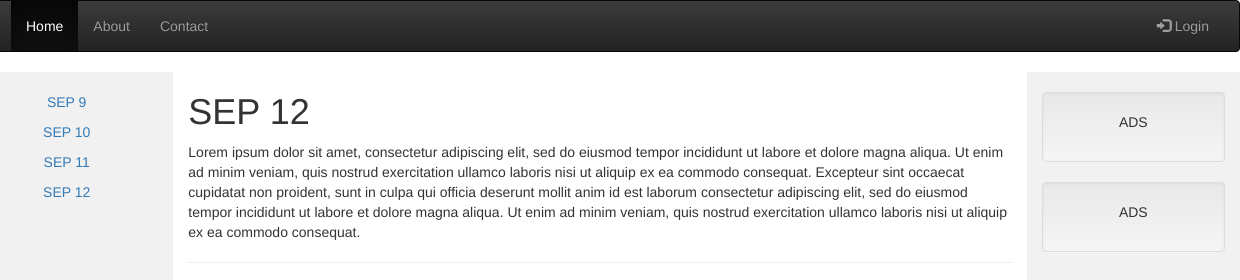
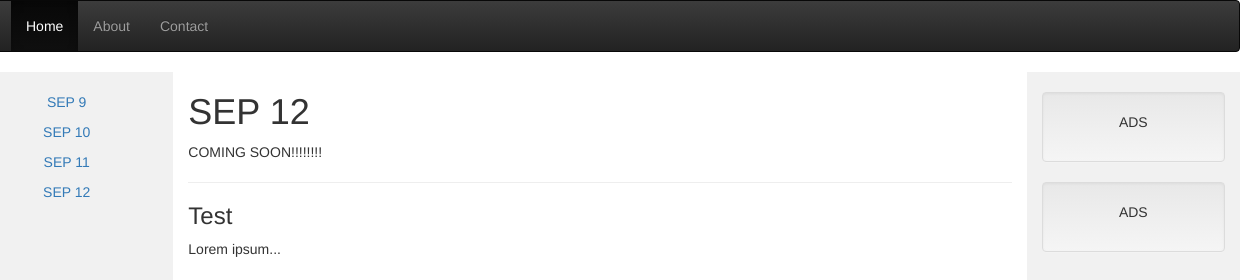
Before and after one commit to giovannim1166/sep-guide, a plain HTML site: page sep-12.html in a window 1280 px wide. Shown: the top 280 px of the page, 40-1280 px from the left. Drawn offline with nearby package versions, Linux system fonts and the light colour scheme.

Commit message:
sep12 and sep 11

```diff
--- a/sep-12.html
+++ b/sep-12.html
@@ -43,7 +43,6 @@
           <li><a href="#">Contact</a></li>
         </ul>
         <ul class="nav navbar-nav navbar-right">
-          <li><a href="#"><span class="glyphicon glyphicon-log-in"></span> Login</a></li>
         </ul>
       </div>
     </div>
@@ -59,9 +58,7 @@
       </div>
       <div class="col-sm-8 text-left">
         <h1>SEP 12</h1>
-        <p>Lorem ipsum dolor sit amet, consectetur adipiscing elit, sed do eiusmod tempor incididunt ut labore et dolore magna aliqua. Ut enim ad minim veniam, quis nostrud exercitation ullamco laboris nisi ut aliquip ex ea commodo consequat. Excepteur sint
-          occaecat cupidatat non proident, sunt in culpa qui officia deserunt mollit anim id est laborum consectetur adipiscing elit, sed do eiusmod tempor incididunt ut labore et dolore magna aliqua. Ut enim ad minim veniam, quis nostrud exercitation
-          ullamco laboris nisi ut aliquip ex ea commodo consequat.</p>
+        <p>COMING SOON!!!!!!!!</p>
         <hr>
         <h3>Test</h3>
         <p>Lorem ipsum...</p>
```
Also changed, not shown: sep-11.html (+2 -2 lines), css.png (added).
